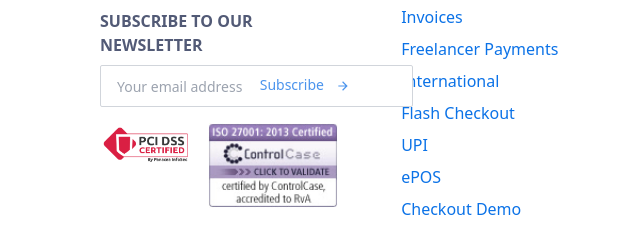
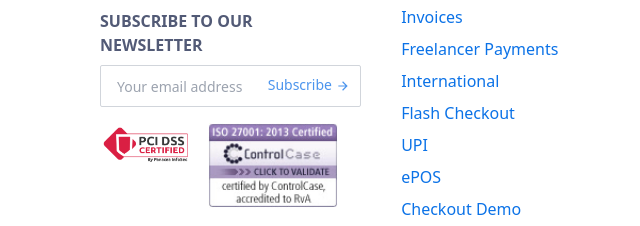
Before and after one commit to abhishekfarande04/razorpay_clone, a plain HTML site: page index.html in a window 1280 px wide. Shown: the part 7945-8171 px from the top of the page, 0-640 px from the left. Drawn offline with nearby package versions, Linux system fonts and the light colour scheme.

Commit message:
Update index.html

```diff
--- a/index.html
+++ b/index.html
@@ -1008,10 +1008,10 @@
                 <h3 class="font-mullish font-bold text-[#525a76] mt-2">SUBSCRIBE TO OUR <br> NEWSLETTER</h3>
                 <!-- form -->
                 <form action="" class="relative bg-white w-[260px] mt-2 mb-4 ">
-                    <input type="text" id="fname" name="fname" value="" placeholder="Your email address" class="pr-16 border-gray-300 placeholder:text-sm py-2 px-4 border rounded-sm transition-all duration-200">
+                    <input type="text" id="fname" name="fname" value="" placeholder="Your email address" class="pr-3 border-gray-300 placeholder:text-sm py-2 px-4 border rounded-sm transition-all duration-200">
                     <button class="text-[#4b94ed] absolute -mt-8 px-2 font-mullish text-sm right-[2px]
                       outline-lightBlue focus:outline-lightBlue font-medium bg-white transition-all duration-200 hover:text-[#0b72e7] flex">Subscribe
-                        <svg viewBox="0 0 24 24" focusable="false" class="w-[14px] h-[14px] ml-3 mt-1">
+                        <svg viewBox="0 0 24 24" focusable="false" class="w-[14px] h-[14px] ml-1 mt-1">
                         <path fill="currentColor" d="M12 4l-1.41 1.41L16.17 11H4v2h12.17l-5.58 5.59L12 20l8-8z"></path>
                       </svg></button>
                 </form>
```
